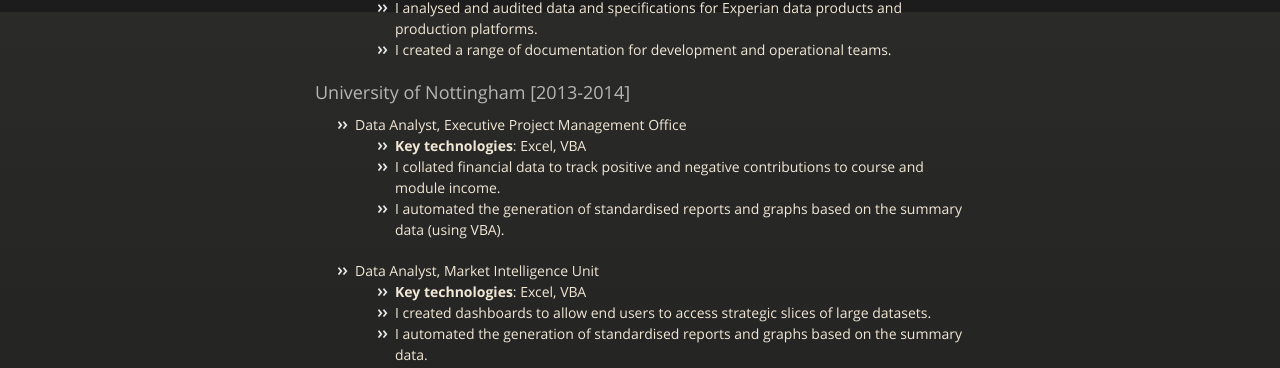
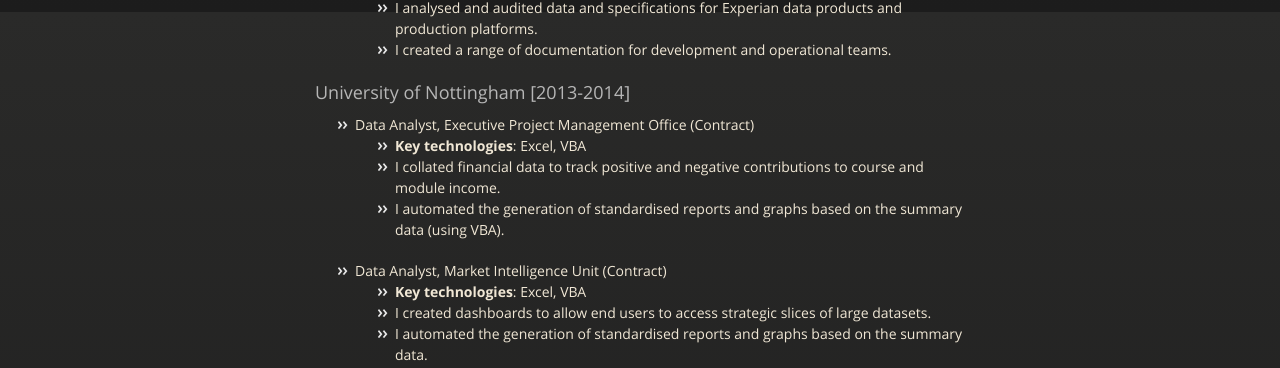
Before and after one commit to richardhussey/richardhussey.github.io, a Jekyll site: the page built from work.md, in a window 1280 px wide and 900 px high, scrolled down 1643 px. Shown: the part 145-513 px from the top of the window. Built offline with Jekyll 4.4.1, drawn with Linux system fonts in a browser that asks for light colours.

Commit message:
Note contract work

```diff
--- a/work.md
+++ b/work.md
@@ -53,12 +53,12 @@ title: Work
 	+ I created a range of documentation for development and operational teams.
 
 ### University of Nottingham [2013-2014]
-+ Data Analyst, Executive Project Management Office
++ Data Analyst, Executive Project Management Office (Contract)
 	+ **Key technologies**: Excel, VBA
 	+ I collated financial data to track positive and negative contributions to course and module income.
 	+ I automated the generation of standardised reports and graphs based on the summary data (using VBA).
 
-+ Data Analyst, Market Intelligence Unit
++ Data Analyst, Market Intelligence Unit (Contract)
 	+ **Key technologies**: Excel, VBA
 	+ I created dashboards to allow end users to access strategic slices of large datasets.
 	+ I automated the generation of standardised reports and graphs based on the summary data.
```
